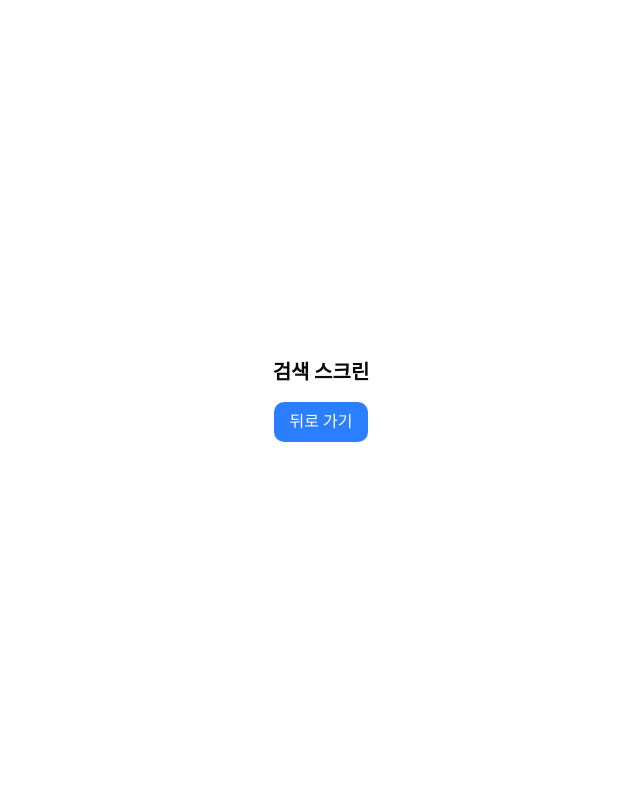
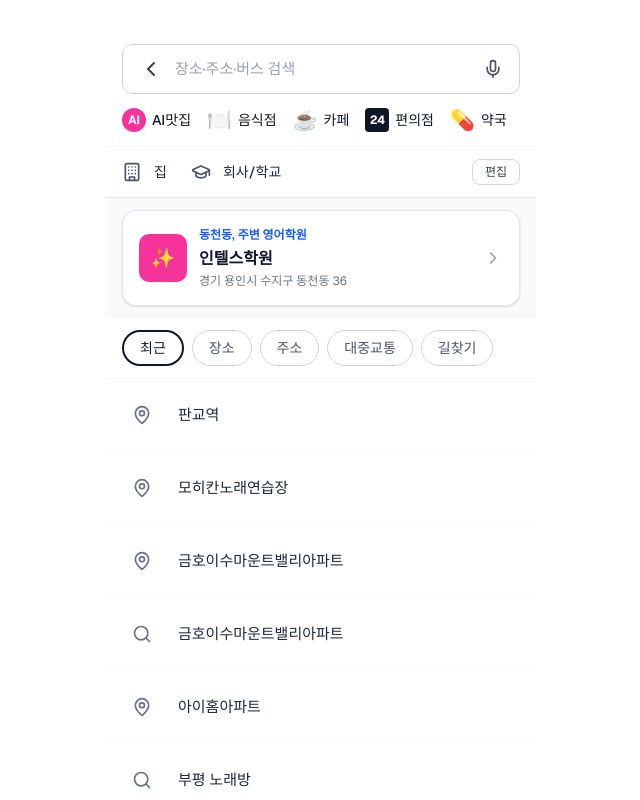
Before and after one commit to One-Kakao-Onboarding/26-kimnamchoiko, a Next.js app: page / in a window 1280 px wide. Both pictures are taken after a click on the button "용인시 수지구 고기동". Shown: the whole page, without its empty margins (319-959 px from the left). Built offline with nearby package versions, Linux system fonts and the light colour scheme.

Commit message:
[Feat] 검색 화면 구현

```diff
--- a/app/page.tsx
+++ b/app/page.tsx
@@ -2,11 +2,15 @@
 
 import { useState, useEffect } from "react"
 import KakaoMapMain from "@/components/kakao-map-main"
+import SearchScreen from "@/components/search-screen"
+import KakaoMapMockup from "@/components/kakao-map-mockup"
 import Image from "next/image"
+
+type Screen = "main" | "search" | "route"
 
 export default function Home() {
   const [showOnboarding, setShowOnboarding] = useState(true)
-  const [showSearch, setShowSearch] = useState(false)
+  const [currentScreen, setCurrentScreen] = useState<Screen>("main")
 
   useEffect(() => {
     const timer = setTimeout(() => {
@@ -32,27 +36,26 @@ export default function Home() {
     )
   }
 
-  if (showSearch) {
+  if (currentScreen === "search") {
     return (
-      <div className="fixed inset-0 z-50 bg-white">
-        <div className="flex items-center justify-center h-full">
-          <div className="text-center">
-            <p className="text-xl font-bold mb-4">검색 스크린</p>
-            <button
-              onClick={() => setShowSearch(false)}
-              className="px-4 py-2 bg-blue-500 text-white rounded-lg"
-            >
-              뒤로 가기
-            </button>
-          </div>
-        </div>
-      </div>
+      <SearchScreen
+        onBack={() => setCurrentScreen("main")}
+        onPlaceClick={() => setCurrentScreen("route")}
+      />
+    )
+  }
+
+  if (currentScreen === "route") {
+    return (
+      <main className="min-h-screen bg-background">
+        <KakaoMapMockup />
+      </main>
     )
   }
 
   return (
     <main className="min-h-screen bg-background">
-      <KakaoMapMain onSearchClick={() => setShowSearch(true)} />
+      <KakaoMapMain onSearchClick={() => setCurrentScreen("search")} />
     </main>
   )
 }
--- /dev/null
+++ b/components/search-screen.tsx
@@ -0,0 +1,153 @@
+"use client"
+
+import { ChevronLeft, Mic, Search, MapPin, Building, GraduationCap, Clock } from "lucide-react"
+import { cn } from "@/lib/utils"
+
+interface SearchScreenProps {
+  onBack: () => void
+  onPlaceClick: () => void
+}
+
+export default function SearchScreen({ onBack, onPlaceClick }: SearchScreenProps) {
+  const searchHistory = [
+    { id: 1, name: "판교역", type: "place", icon: "pin" },
+    { id: 2, name: "모히칸노래연습장", type: "place", icon: "pin" },
+    { id: 3, name: "금호이수마운트밸리아파트", type: "place", icon: "pin" },
+    { id: 4, name: "금호이수마운트밸리아파트", type: "search", icon: "search" },
+    { id: 5, name: "아이홈아파트", type: "place", icon: "pin" },
+    { id: 6, name: "부평 노래방", type: "search", icon: "search" },
+    { id: 7, name: "락휴노래연습장 인천산산점", type: "place", icon: "pin" },
+    { id: 8, name: "부평고등학교", type: "place", icon: "pin" },
+    { id: 9, name: "부평고등학교", type: "search", icon: "search" },
+    { id: 10, name: "세일고등학교", type: "search", icon: "search" },
+  ]
+
+  return (
+    <div className="relative mx-auto h-[100dvh] w-full max-w-[430px] overflow-hidden bg-white">
+      {/* 상단 검색바 */}
+      <div className="sticky top-0 z-20 bg-white border-b border-gray-200">
+        {/* 상태바 영역 */}
+        <div className="h-11" />
+
+        {/* 검색 입력 */}
+        <div className="px-4 pb-3">
+          <div className="flex items-center gap-3 rounded-lg border border-gray-300 bg-white px-4 py-3">
+            <button onClick={onBack}>
+              <ChevronLeft className="h-6 w-6 text-gray-700" />
+            </button>
+            <input
+              type="text"
+              placeholder="장소·주소·버스 검색"
+              className="flex-1 text-[15px] text-gray-800 placeholder:text-gray-400 outline-none"
+              autoFocus
+            />
+            <Mic className="h-5 w-5 text-gray-600" />
+          </div>
+        </div>
+
+        {/* 카테고리 버튼들 */}
+        <div className="flex gap-4 overflow-x-auto px-4 pb-3 scrollbar-hide">
+          <button className="flex shrink-0 items-center gap-1.5">
+            <div className="h-6 w-6 rounded-full bg-pink-500 flex items-center justify-center text-white text-xs font-bold">
+              AI
+            </div>
+            <span className="text-sm font-medium text-gray-900">AI맛집</span>
+          </button>
+          <button className="flex shrink-0 items-center gap-1.5">
+            <span className="text-xl">🍽️</span>
+            <span className="text-sm font-medium text-gray-900">음식점</span>
+          </button>
+          <button className="flex shrink-0 items-center gap-1.5">
+            <span className="text-xl">☕</span>
+            <span className="text-sm font-medium text-gray-900">카페</span>
+          </button>
+          <button className="flex shrink-0 items-center gap-1.5">
+            <div className="h-6 w-6 rounded bg-gray-900 flex items-center justify-center text-white text-xs font-bold">
+              24
+            </div>
+            <span className="text-sm font-medium text-gray-900">편의점</span>
+          </button>
+          <button className="flex shrink-0 items-center gap-1.5">
+            <span className="text-xl">💊</span>
+            <span className="text-sm font-medium text-gray-900">약국</span>
+          </button>
+        </div>
+
+        {/* 집/회사/학교 섹션 */}
+        <div className="flex items-center justify-between px-4 py-3 border-t border-gray-100">
+          <div className="flex items-center gap-3">
+            <Building className="h-5 w-5 text-gray-600" />
+            <span className="text-sm font-medium text-gray-800">집</span>
+            <GraduationCap className="h-5 w-5 text-gray-600 ml-3" />
+            <span className="text-sm font-medium text-gray-800">회사/학교</span>
+          </div>
+          <button className="rounded-md border border-gray-300 px-3 py-1 text-xs text-gray-700">
+            편집
+          </button>
+        </div>
+      </div>
+
+      {/* 추천 장소 카드 */}
+      <div className="px-4 py-3 bg-gray-50">
+        <div className="rounded-xl bg-white p-4 shadow-sm border border-gray-200 flex items-center gap-3">
+          <div className="h-12 w-12 rounded-lg bg-pink-500 flex items-center justify-center shrink-0">
+            <span className="text-white text-xl">✨</span>
+          </div>
+          <div className="flex-1">
+            <div className="flex items-center gap-1 mb-1">
+              <span className="text-xs font-semibold text-blue-600">동천동, 주변 영어학원</span>
+            </div>
+            <h3 className="font-bold text-gray-900 mb-0.5">인텔스학원</h3>
+            <p className="text-xs text-gray-500">경기 용인시 수지구 동천동 36</p>
+          </div>
+          <ChevronLeft className="h-5 w-5 text-gray-400 rotate-180" />
+        </div>
+      </div>
+
+      {/* 필터 버튼들 */}
+      <div className="flex gap-2 px-4 py-3 bg-white border-b border-gray-100">
+        <button className="rounded-full border-2 border-gray-900 bg-white px-4 py-1.5 text-sm font-medium text-gray-900">
+          최근
+        </button>
+        <button className="rounded-full border border-gray-300 bg-white px-4 py-1.5 text-sm text-gray-600">
+          장소
+        </button>
+        <button className="rounded-full border border-gray-300 bg-white px-4 py-1.5 text-sm text-gray-600">
+          주소
+        </button>
+        <button className="rounded-full border border-gray-300 bg-white px-4 py-1.5 text-sm text-gray-600">
+          대중교통
+        </button>
+        <button className="rounded-full border border-gray-300 bg-white px-4 py-1.5 text-sm text-gray-600">
+          길찾기
+        </button>
+      </div>
+
+      {/* 검색 이력 */}
+      <div className="overflow-y-auto pb-4">
+        {searchHistory.map((item) => (
+          <button
+            key={item.id}
+            onClick={() => {
+              if (item.name === "판교역") {
+                onPlaceClick()
+              }
+            }}
+            className="flex items-center gap-4 px-4 py-4 hover:bg-gray-50 w-full border-b border-gray-50"
+          >
+            <div className="flex h-10 w-10 items-center justify-center shrink-0">
+              {item.icon === "pin" ? (
+                <MapPin className="h-5 w-5 text-gray-500" />
+              ) : item.icon === "search" ? (
+                <Search className="h-5 w-5 text-gray-500" />
+              ) : (
+                <Clock className="h-5 w-5 text-gray-500" />
+              )}
+            </div>
+            <span className="text-[15px] text-gray-800 text-left">{item.name}</span>
+          </button>
+        ))}
+      </div>
+    </div>
+  )
+}
```
Also changed, not shown: public/images/search_image.jpeg (added).
